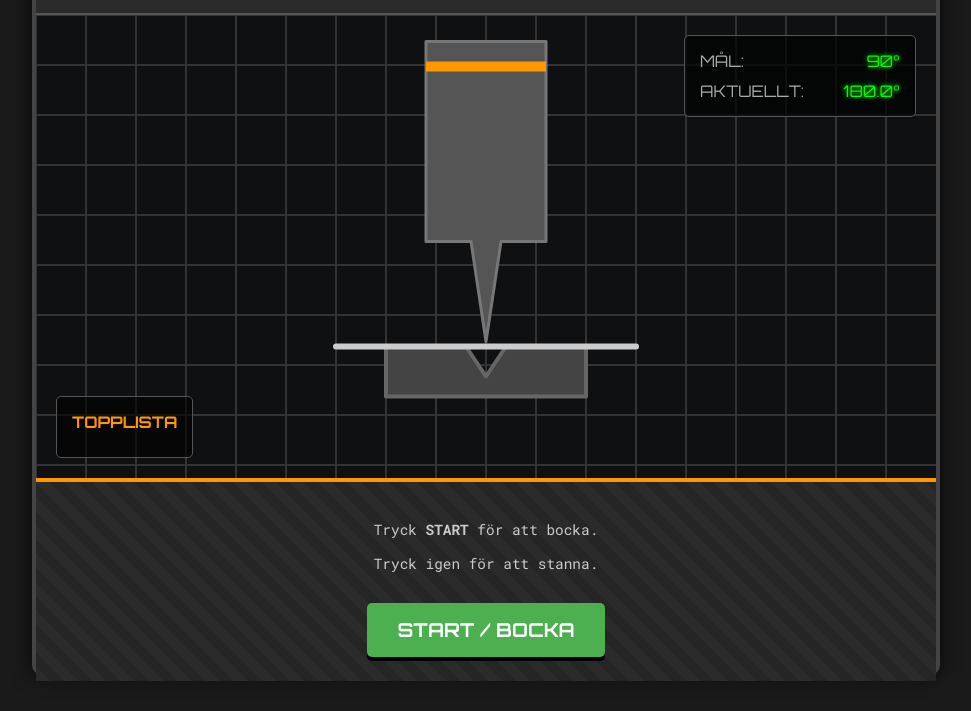
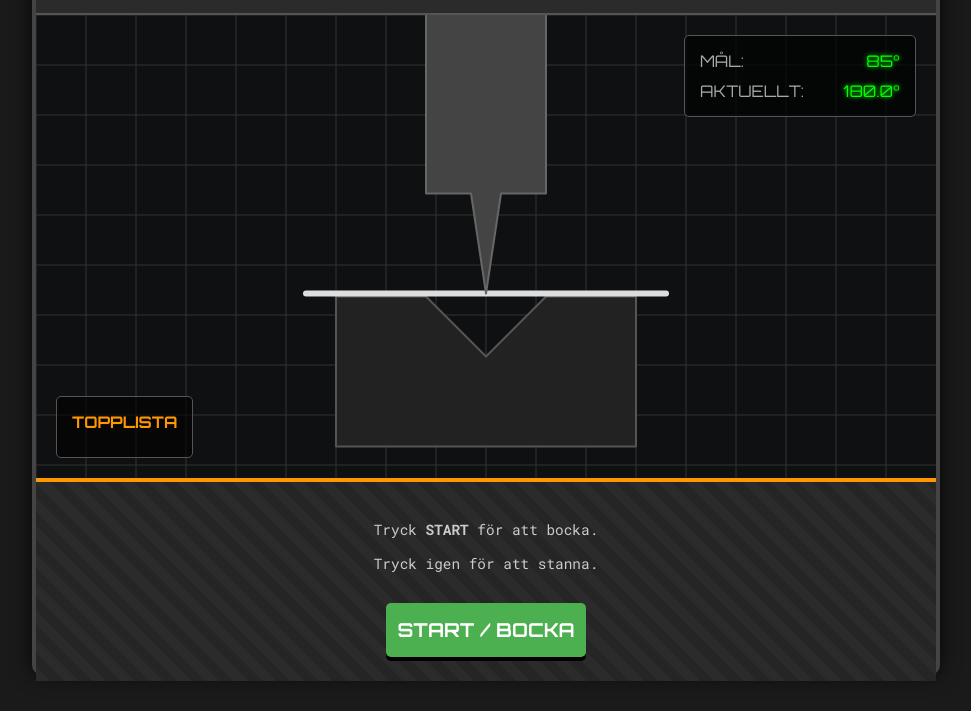
Before and after one commit to Hyllman/kantpresssimulator, a website built with Vite: page index.html in a window 1280 px wide. Shown: the part 89-800 px from the top of the page, without its empty margins (154-1125 px from the left). Built offline with nearby package versions, Linux system fonts and the light colour scheme; files whose address does not match are found by name.

Commit message:
Improve punch animation sync, add new angles, fix button sizing

```diff
--- a/main.js
+++ b/main.js
@@ -2,7 +2,7 @@ import { createRenderer } from './src/renderer.js';
 import { createPhysics } from './src/physics.js';
 
 // Game Constants
-const TARGET_ANGLES = [90, 100, 135, 170];
+const TARGET_ANGLES = [40, 85, 90, 100, 135, 160, 170];
 const SCORE_PER_EXACT_HIT = 100;
 const ANGLE_TOLERANCE = 2;
 const MAX_ROUNDS = 10;
--- a/src/renderer.js
+++ b/src/renderer.js
@@ -11,30 +11,43 @@ export function createRenderer(canvas) {
         const cx = w / 2;
         const cy = h / 2;
 
-        // Coordinate system for the machine
-        // Sheet sits on Die at roughly cy + 100
-        const dieY = cy + 100;
+        // Coordinate system
+        const dieTopY = cy + 50;
 
-        // Draw Machine Background (Frame)
+        // Draw Frame
         drawFrame(ctx, w, h);
 
-        // Draw Die (V-block) - Static
-        drawDie(ctx, cx, dieY);
+        // Calculate Punch Depth based on Angle
+        // 180 deg = Flat (Punch at die top level approx)
+        // Lower angle = Deeper punch
+        // Simple linear interpolation for visual effect
+        // 180 -> 0 depth
+        // 30 -> Max depth (e.g. 50px)
+        const bendProgress = (180 - state.currentAngle) / (180 - 30);
+        const maxDepth = 60;
+        const currentDepth = bendProgress * maxDepth;
 
-        // Draw Sheet Metal - Dynamic based on state.currentAngle
-        drawSheet(ctx, cx, dieY, state.currentAngle);
+        // Punch Tip Y
+        // Start slightly above dieTopY when flat to allow sheet thickness
+        const sheetThickness = 6;
+        const punchTipY = dieTopY - sheetThickness / 2 + currentDepth;
 
-        // Draw Ram (Punch) - Moves based on angle?
-        // For visual simplicity, we can just animate the sheet bending.
-        // But adding the punch moving down adds realism.
-        // 180 deg = Punch high. 90 deg = Punch low.
-        drawPunch(ctx, cx, dieY, state.currentAngle);
+        // Draw Die (Static)
+        drawDie(ctx, cx, dieTopY);
+
+        // Draw Sheet (Moves with Punch)
+        // Vertex is exactly at punchTipY + visual offset if needed.
+        // Actually, the punch pushes the INNER radius. The OUTER radius is what we see mostly.
+        // Let's say the sheet vertex (midpoint) is at punchTipY.
+        drawSheet(ctx, cx, punchTipY, state.currentAngle, sheetThickness);
+
+        // Draw Punch (Tip follows calculations)
+        drawPunch(ctx, cx, punchTipY);
     }
 
     function drawFrame(ctx, w, h) {
         ctx.strokeStyle = '#333';
-        ctx.lineWidth = 2;
-        // Background grid or lines
+        ctx.lineWidth = 1;
         ctx.beginPath();
         for (let x = 0; x < w; x += 50) { ctx.moveTo(x, 0); ctx.lineTo(x, h); }
         for (let y = 0; y < h; y += 50) { ctx.moveTo(0, y); ctx.lineTo(w, y); }
@@ -42,119 +55,77 @@ export function createRenderer(canvas) {
     }
 
     function drawDie(ctx, x, y) {
-        ctx.fillStyle = '#444';
-        ctx.strokeStyle = '#666';
-        ctx.lineWidth = 4;
+        ctx.fillStyle = '#222';
+        ctx.strokeStyle = '#555';
+        ctx.lineWidth = 2;
 
-        // V-die shape
         ctx.beginPath();
-        ctx.moveTo(x - 100, y + 50); // Bottom Left base
-        ctx.lineTo(x + 100, y + 50); // Bottom Right base
-        ctx.lineTo(x + 100, y);      // Top Right
-        ctx.lineTo(x + 20, y);       // V start right
-        ctx.lineTo(x, y + 30);       // V bottom
-        ctx.lineTo(x - 20, y);       // V start left
-        ctx.lineTo(x - 100, y);      // Top Left
+        // V shape
+        const vWidth = 120;
+        const vDepth = 60;
+
+        ctx.moveTo(x - 150, y + 150); // Base Left
+        ctx.lineTo(x + 150, y + 150); // Base Right
+        ctx.lineTo(x + 150, y);       // Top Right
+        ctx.lineTo(x + vWidth / 2, y);  // Shoulder Right
+        ctx.lineTo(x, y + vDepth);    // V Bottom
+        ctx.lineTo(x - vWidth / 2, y);  // Shoulder Left
+        ctx.lineTo(x - 150, y);       // Top Left
         ctx.closePath();
+
         ctx.fill();
         ctx.stroke();
     }
 
-    function drawPunch(ctx, x, dieY, angle) {
-        // Calculate Punch Y based on angle
-        // 180deg (flat) -> Punch is touching top of sheet (approx dieY - thickness)
-        // 90deg -> Punch is deep in V (dieY + 28 approx)
-
-        // Mapping: 180 -> 0 offset, 90 -> 30 offset (deep in V)
-        // This is approximate visual logic
-        const progress = (180 - angle) / 90; // 0 to 1
-        const depth = progress * 30;
-
-        const punchY = dieY - 5 + depth; // -5 to account for sheet thickness resting on top
-
-        ctx.fillStyle = '#555';
-        ctx.strokeStyle = '#777';
-        ctx.lineWidth = 3;
+    function drawPunch(ctx, x, tipY) {
+        ctx.fillStyle = '#444';
+        ctx.strokeStyle = '#666';
+        ctx.lineWidth = 2;
 
         ctx.beginPath();
-        // Punch tip is at (x, punchY)
-        // Triangle shape pointing down
-        ctx.moveTo(x, punchY);
-        ctx.lineTo(x + 15, punchY - 100);
-        ctx.lineTo(x + 60, punchY - 100); // Shaft right
-        ctx.lineTo(x + 60, punchY - 300); // Shaft up
-        ctx.lineTo(x - 60, punchY - 300); // Shaft up
-        ctx.lineTo(x - 60, punchY - 100); // Shaft left
-        ctx.lineTo(x - 15, punchY - 100);
+        ctx.moveTo(x, tipY); // Tip
+        ctx.lineTo(x + 15, tipY - 100);
+        ctx.lineTo(x + 60, tipY - 100);
+        ctx.lineTo(x + 60, tipY - 400); // Shaft goes up
+        ctx.lineTo(x - 60, tipY - 400);
+        ctx.lineTo(x - 60, tipY - 100);
+        ctx.lineTo(x - 15, tipY - 100);
         ctx.closePath();
         ctx.fill();
         ctx.stroke();
 
-        // Accent stripe
+        // Stripe
         ctx.fillStyle = '#ff9800';
-        ctx.fillRect(x - 60, punchY - 280, 120, 10);
+        ctx.fillRect(x - 60, tipY - 380, 120, 10);
     }
 
-    function drawSheet(ctx, x, y, angle) {
-        ctx.strokeStyle = '#ccc'; // Metal color
-        ctx.lineWidth = 6;
+    function drawSheet(ctx, x, vertexY, angle, thickness) {
+        ctx.strokeStyle = '#ddd';
+        ctx.lineWidth = thickness;
         ctx.lineCap = 'round';
         ctx.lineJoin = 'round';
 
-        // Sheet bends around center (x, y)
-        // Angle is total included angle.
-        // Left leg angle = 180 - (180 - angle)/2 ? No.
-        // If angle is 180, left is 180, right is 0?
-        // Let's say vector math.
-        // Center is pivot.
+        const legLength = 180;
+        const rad = (Math.PI / 180) * (180 - angle) / 2;
 
-        // Visual pivot adjustment: visually the sheet rests on the die shoulders when flat,
-        // and slides down into V when bending.
-        // For simple simulation, pivoting around (x,y) (tip of V) is easiest,
-        // but physically inaccurate (sheet lifts off shoulders).
-        // Let's pivot around tip of V (x, y+30 in die drawing) -> NO.
-        // Pivot around the contact point with Punch.
-        // Punch tip is at (x, punchY).
+        // Visual correction: When fully flat (180), vertexY is somewhat "down" because of our logic.
+        // But physically, if punch is up, sheet is flat on Die.
+        // Our new logic moves punch DOWN, so sheet V moves DOWN.
+        // We just need to calculate the wings so they look anchored or sliding.
+        // For simplicity, just drawing wings extending from vertexY is fine,
+        // as long as vertexY matches punch tip.
 
-        // Let's stick to simple pivot at (x, y) for now, maybe offset up slightly.
-        const pivotY = y; // Top of die surface
+        // Right wing (Angle 0 is right, subtract rad to rotate UP/CCW)
+        const rX = x + Math.cos(-rad) * legLength;
+        const rY = vertexY + Math.sin(-rad) * legLength;
 
-        // Half angle calculation
-        // 180 -> wings are horizontal.
-        // 90 -> wings are 45 deg up from horizontal? No, 45 deg down?
-        // In a V-die press brake, the sheet moves UP as it bends if it's large,
-        // but usually we represent the cross section.
-
-        // V-die:
-        //      \  |  /
-        //       \ | /
-        //        \|/
-
-        // If I look from side:
-        // Flat: _____________
-        // Bend: \           /  <-- NO, press brake bends UPWARDS usually?
-        // Actually, the punch comes DOWN. The sheet ends go UP.
-        // So:
-        //      /   \
-        //     /     \
-        //    /___V___\
-
-        const bendRad = (180 - angle) / 2 * (Math.PI / 180);
-        const legLength = 150;
-
-        // Right Wing
-        // Angle 0 is right. -bendRad means rotate UP.
-        const rX = x + Math.cos(-bendRad) * legLength;
-        const rY = pivotY + Math.sin(-bendRad) * legLength;
-
-        // Left Wing
-        // Angle 180 is left. +bendRad means rotate UP.
-        const lX = x + Math.cos(Math.PI + bendRad) * legLength;
-        const lY = pivotY + Math.sin(Math.PI + bendRad) * legLength;
+        // Left wing (Angle 180 is left, add rad to rotate UP/CW)
+        const lX = x + Math.cos(Math.PI + rad) * legLength;
+        const lY = vertexY + Math.sin(Math.PI + rad) * legLength;
 
         ctx.beginPath();
         ctx.moveTo(lX, lY);
-        ctx.lineTo(x, pivotY); // Center
+        ctx.lineTo(x, vertexY);
         ctx.lineTo(rX, rY);
         ctx.stroke();
     }
--- a/style.css
+++ b/style.css
@@ -140,7 +140,9 @@ canvas {
 }
 
 .machine-btn {
-  padding: 15px 30px;
+  padding: 15px 10px;
+  min-width: 200px;
+  /* Fixed width to prevent jumping */
   font-family: var(--font-display);
   font-size: 1.2rem;
   border: none;
@@ -288,8 +290,7 @@ input[type="text"]:focus {
 }
 
 .highscore-list li:nth-child(1) {
-  color: #gold;
-  /* fallback */
+  /* color: gold; */
   color: #ffd700;
   font-weight: bold;
 }
```
